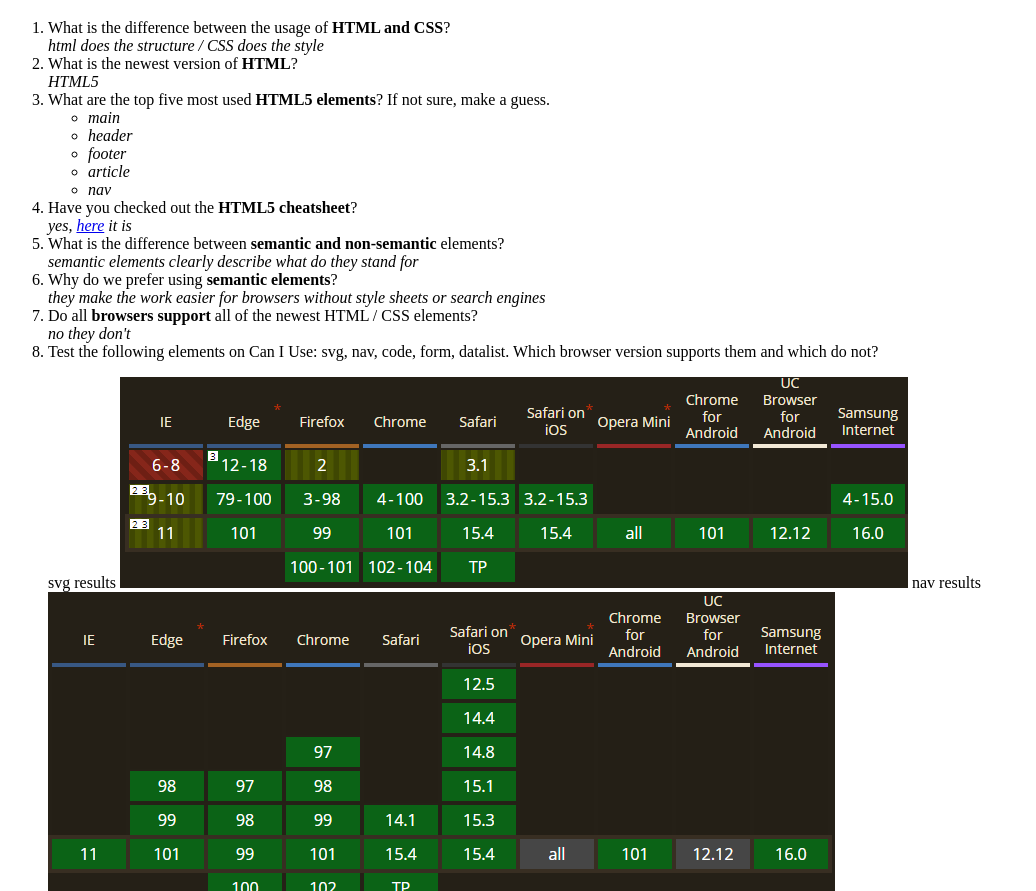
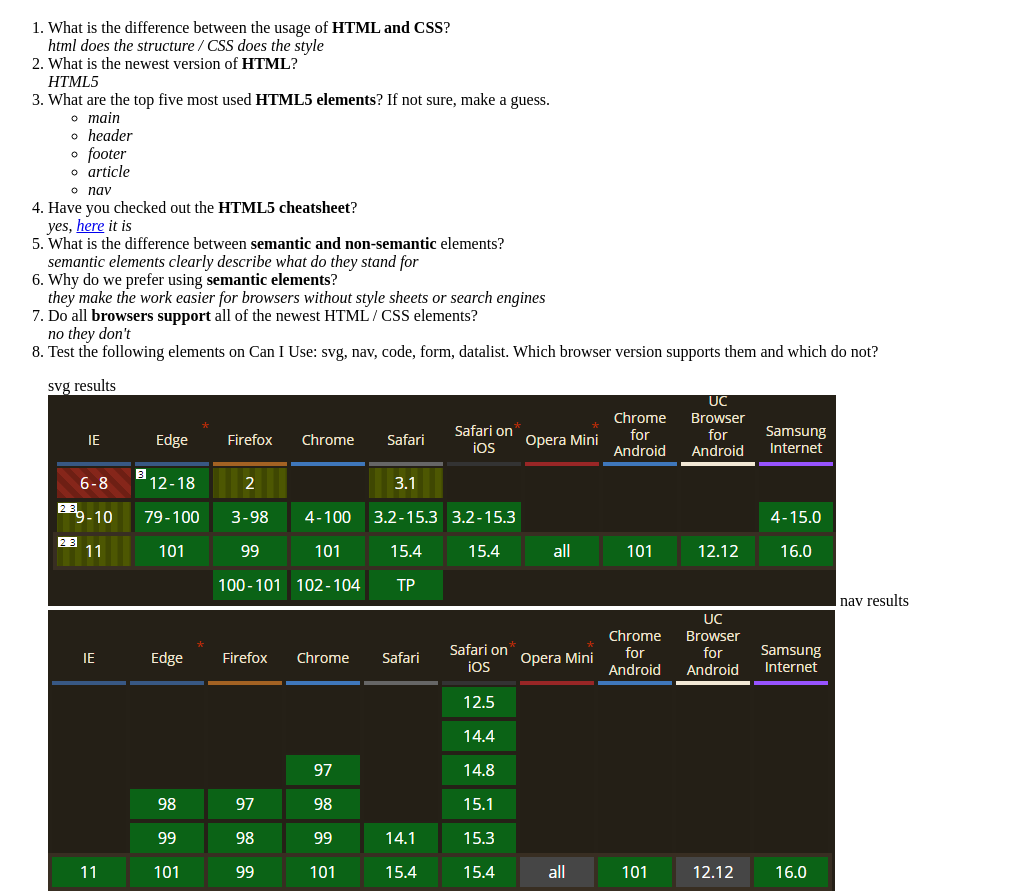
Before and after one commit to Indig0s/html-practice, a plain HTML site: page index.html in a window 1280 px wide. Shown: the part 61-952 px from the top of the page, without its empty margins (0-1036 px from the left). Drawn offline with Linux system fonts and the light colour scheme.

Commit message:
line breaks

```diff
--- a/index.html
+++ b/index.html
@@ -33,15 +33,15 @@
         <li>Test the following elements on Can I Use: svg, nav, code, form, datalist. Which browser version supports them and which
         do not?</li>
         <p class="caniuse">
-            svg results
+            svg results<br>
             <img src="img/svg.PNG" alt="svg support sheet">
-            nav results
+            nav results<br>
             <img src="img/nav.PNG" alt="nav support sheet">
-            code results
+            code results<br>
             <img src="img/code.PNG" alt="code support sheet">
-            form results
+            form results<br>
             <img src="img/form.PNG" alt="form support sheet">
-            datalist results
+            datalist results<br>
             <img src="img/datalist.PNG" alt="datalist support sheet">
         </p>
     </ol>
```
